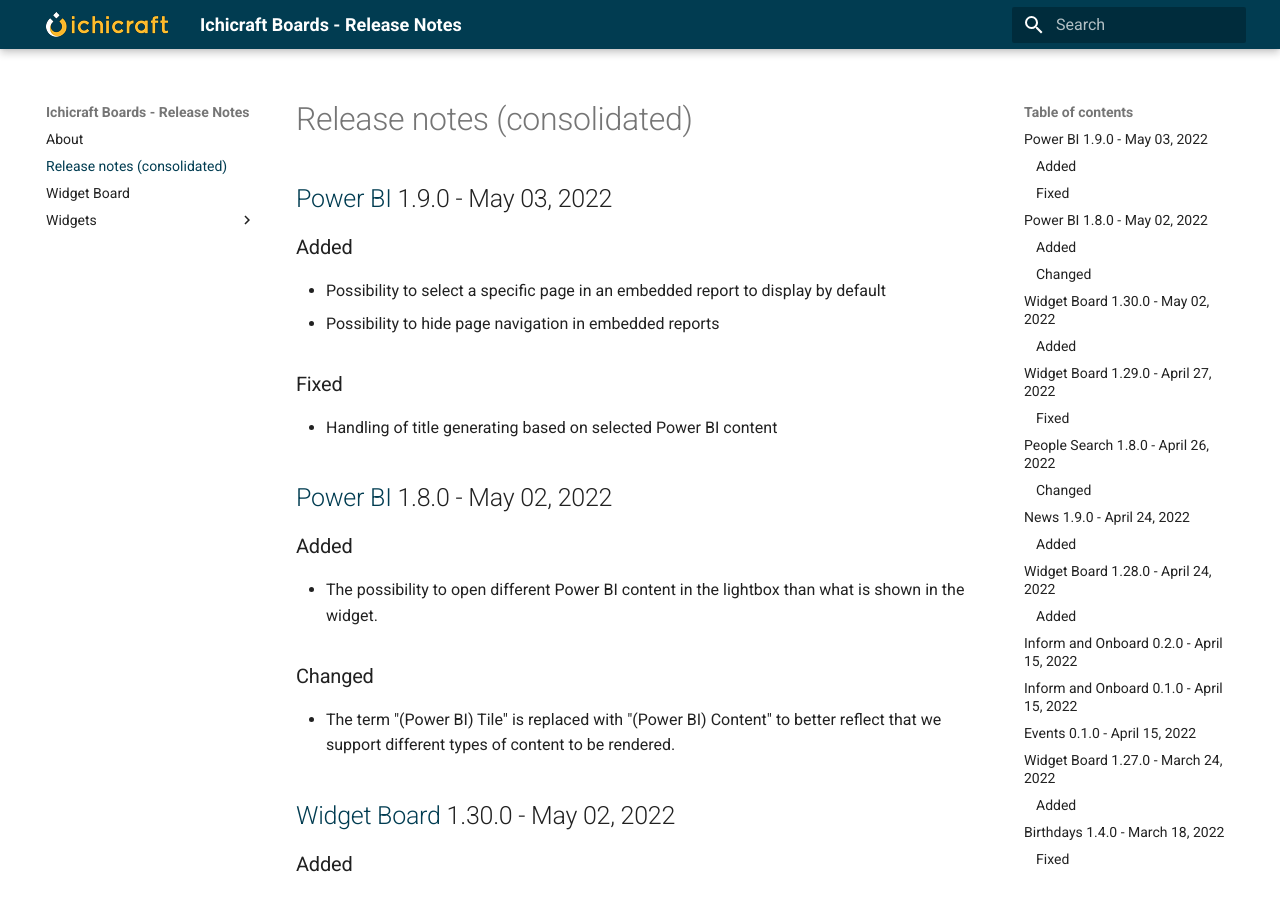
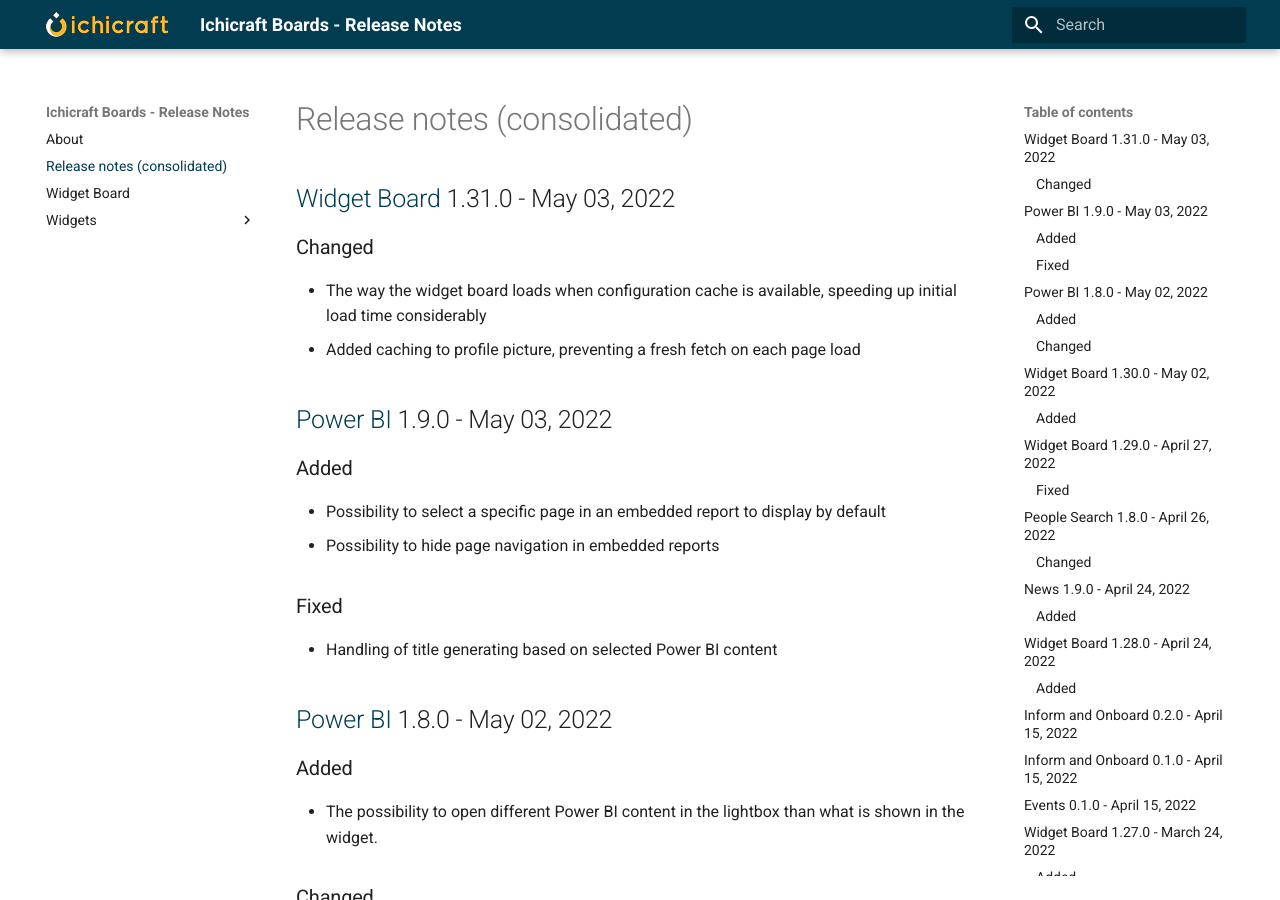
Before and after one commit to ichicraft/widgets-docs, an MkDocs documentation site: the page built from docs/Release-notes-(consolidated).md, in a window 1280 px wide and 900 px high. Built offline with MkDocs 1.6.1 and Material for MkDocs 9.7.7, drawn with Linux system fonts in a browser that asks for light colours.

Commit message:
Release notes updated by BuildService

```diff
--- a/docs/Release-notes-(consolidated).md
+++ b/docs/Release-notes-(consolidated).md
@@ -1,3 +1,9 @@
+## [Widget Board](./Widget Board.md) 1.31.0 - May 03, 2022
+
+### Changed
+- The way the widget board loads when configuration cache is available, speeding up initial load time considerably
+- Added caching to profile picture, preventing a fresh fetch on each page load
+
 ## [Power BI](./Widgets/Power BI.md) 1.9.0 - May 03, 2022
 
 ### Added
```
Also changed, not shown: docs/Widget Board.md (+6 -0 lines).
